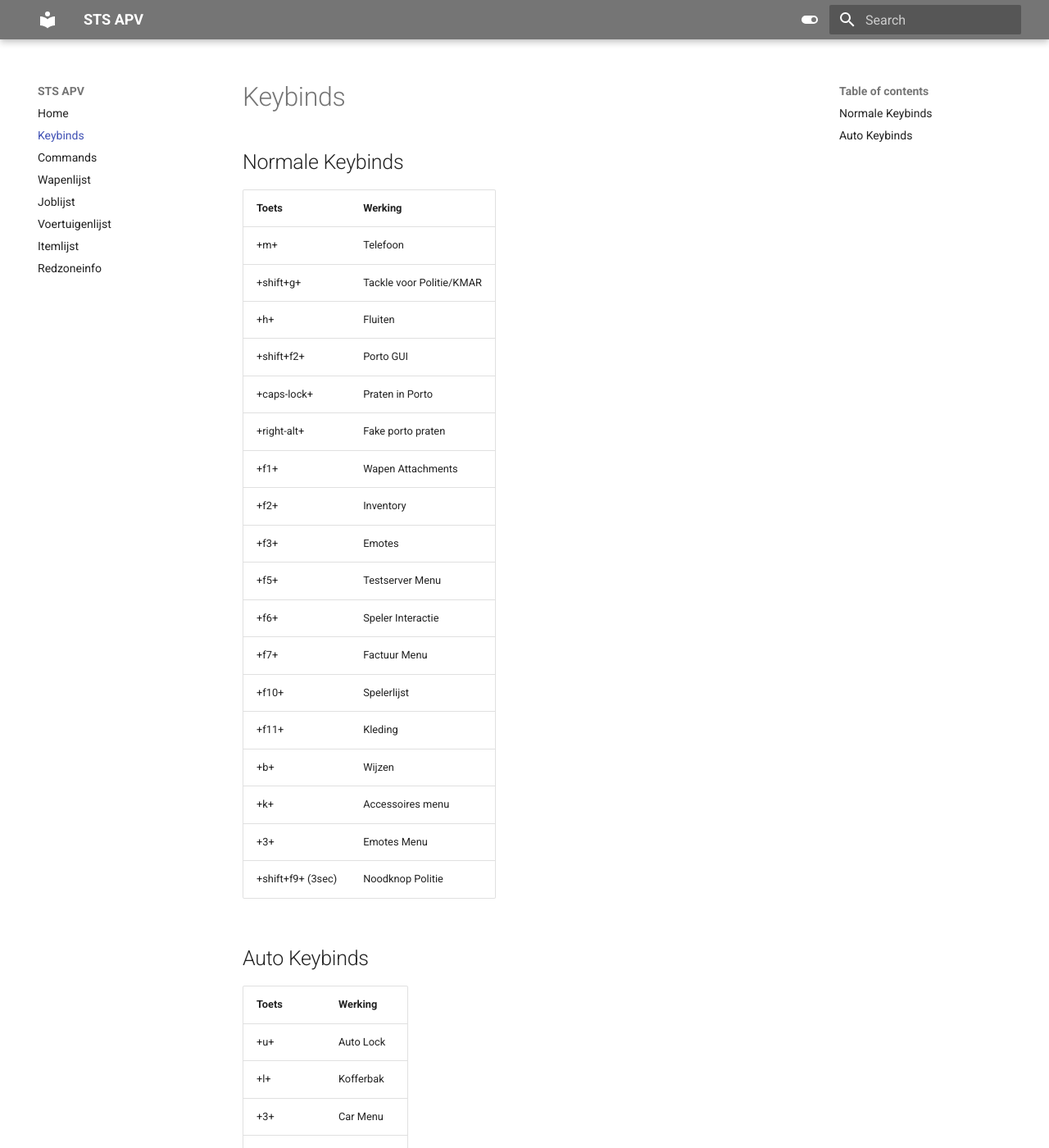
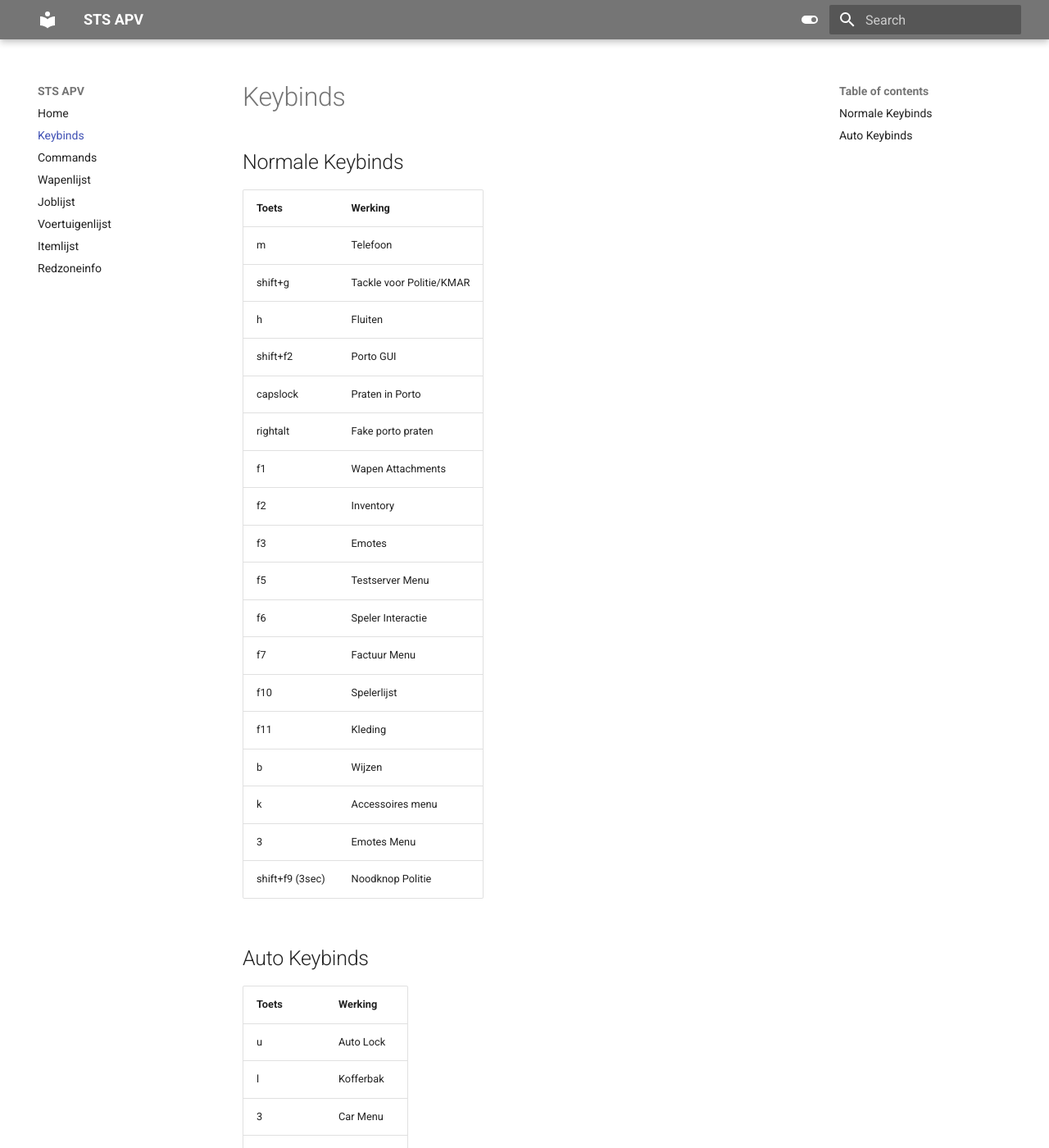
Before and after one commit to Welseyy/STSAPV, an MkDocs documentation site: the page built from docs/keybinds.md, in a window 1280 px wide and 1400 px high. Shown: the whole window at 82% size. Built offline with MkDocs 1.6.1 and Material for MkDocs 9.7.7, drawn with Linux system fonts in a browser that asks for light colours.

Commit message:
Keybinds gefixt 7:06

```diff
--- a/docs/keybinds.md
+++ b/docs/keybinds.md
@@ -6,30 +6,30 @@
 
 | Toets | Werking |
 |---|---|
-| +m+ | Telefoon |
-| +shift+g+ | Tackle voor Politie/KMAR |
-| +h+ | Fluiten |
-| +shift+f2+ | Porto GUI |
-| +caps-lock+ | Praten in Porto|
-| +right-alt+ |Fake porto praten|
-| +f1+ | Wapen Attachments |
-| +f2+ | Inventory |
-| +f3+ | Emotes |
-| +f5+ | Testserver Menu |
-| +f6+ | Speler Interactie |
-| +f7+ | Factuur Menu |
-| +f10+ | Spelerlijst |
-| +f11+ | Kleding |
-| +b+ | Wijzen|
-| +k+ | Accessoires menu |
-| +3+ | Emotes Menu|
-| +shift+f9+ (3sec) | Noodknop Politie |
+| m | Telefoon |
+| shift+g | Tackle voor Politie/KMAR |
+| h | Fluiten |
+| shift+f2 | Porto GUI |
+| capslock | Praten in Porto|
+| rightalt |Fake porto praten|
+| f1 | Wapen Attachments |
+| f2 | Inventory |
+| f3 | Emotes |
+| f5 | Testserver Menu |
+| f6 | Speler Interactie |
+| f7 | Factuur Menu |
+| f10 | Spelerlijst |
+| f11 | Kleding |
+| b | Wijzen|
+| k | Accessoires menu |
+| 3 | Emotes Menu|
+| shift+f9 (3sec) | Noodknop Politie |
 
 ## Auto Keybinds
 
 | Toets | Werking |
 |---|---|
-| +u+ | Auto Lock |
-| +l+ | Kofferbak |
-| +3+ | Car Menu |
-| +shift+b+ | Drift-mode|
+| u | Auto Lock |
+| l | Kofferbak |
+| 3 | Car Menu |
+| shift+b | Drift-mode|
```
